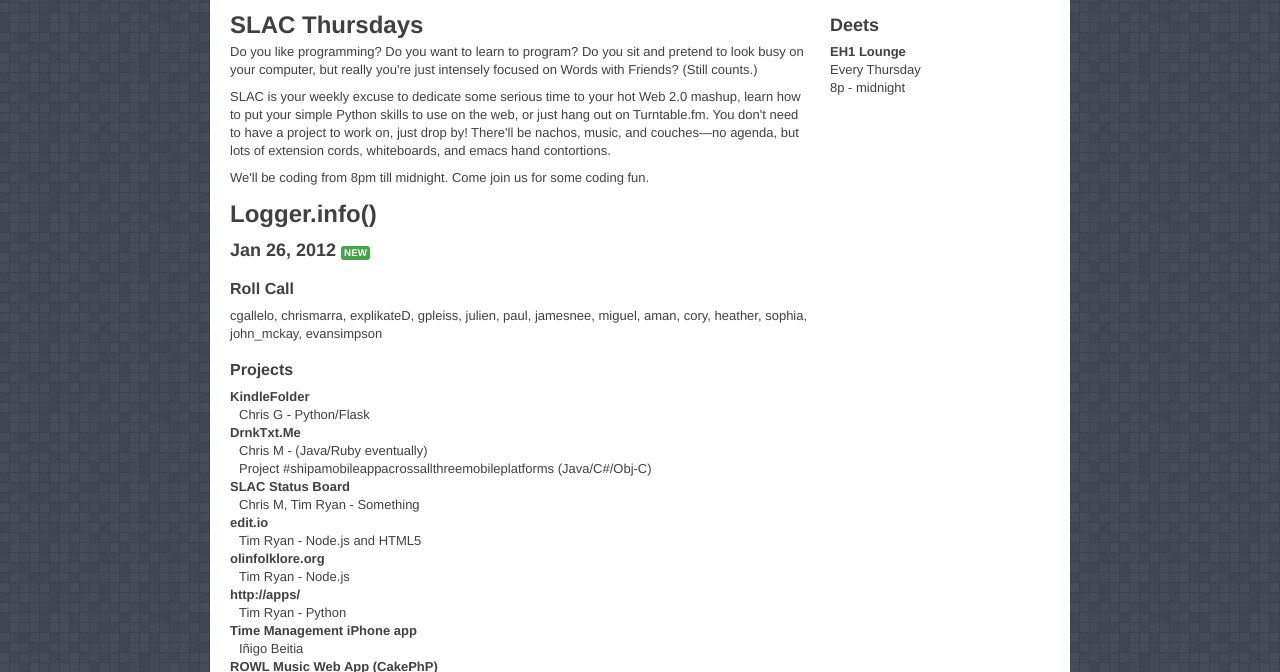
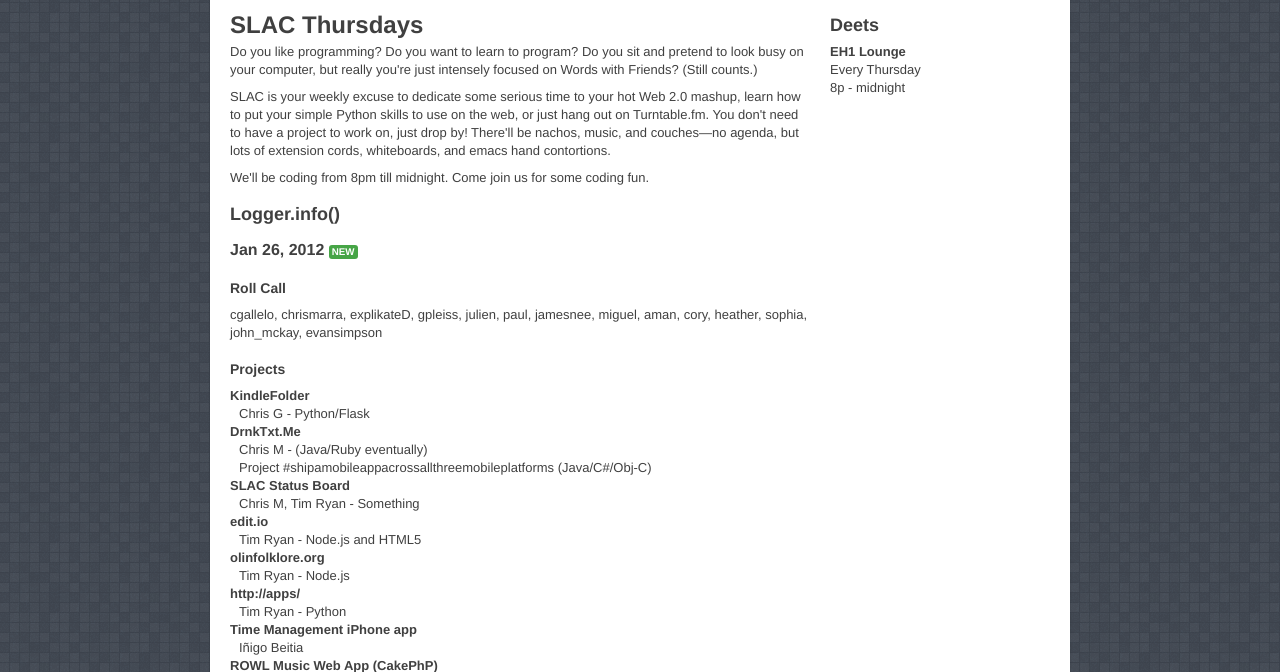
Before and after one commit to olin/ohack.us, a plain HTML site: page index.html in a window 1280 px wide. Shown: the part 128-800 px from the top of the page. Drawn offline with nearby package versions, Linux system fonts and the light colour scheme.

Commit message:
Better heading levels

```diff
--- a/index.html
+++ b/index.html
@@ -112,17 +112,17 @@
 							We'll be coding from 8pm till midnight. Come join us for some coding fun.
 						</p>
 
-						<h2>Logger.info()</h2>
+						<h3>Logger.info()</h3>
 
-						<h3>Jan 26, 2012 <span class="label success">New</span></h3>
+						<h4>Jan 26, 2012 <span class="label success">New</span></h4>
 
-						<h4>Roll Call</h4>
+						<h5>Roll Call</h5>
 						<p>
 							cgallelo, chrismarra, explikateD, gpleiss, julien, paul, jamesnee,
 							miguel, aman, cory, heather, sophia, john_mckay, evansimpson
 						</p>
 
-						<h4>Projects</h4>
+						<h5>Projects</h5>
 
 						<dl>
 							<dt>KindleFolder</dt>
```
